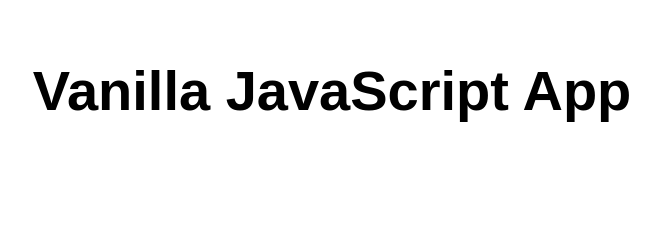
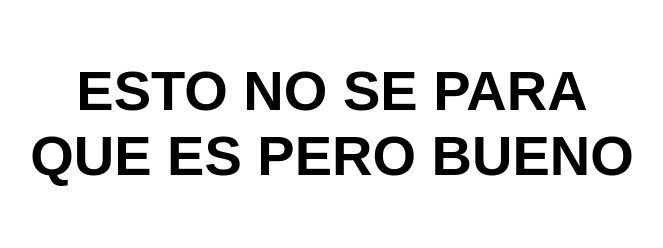
Before and after one commit to AngelsiniENP/my-fisrt-static-web-app, a website: page src/index.html in a window 1280 px wide. Shown: the whole page, without its empty margins (308-971 px from the left). Drawn offline with Linux system fonts and the light colour scheme.

Commit message:
primera actualizción

```diff
--- a/src/index.html
+++ b/src/index.html
@@ -10,7 +10,7 @@
 
 <body>
   <main>
-    <h1>Vanilla JavaScript App</h1>
+    <h1>ESTO NO SE PARA QUE ES PERO BUENO</h1>
   </main>
 </body>
 
```
